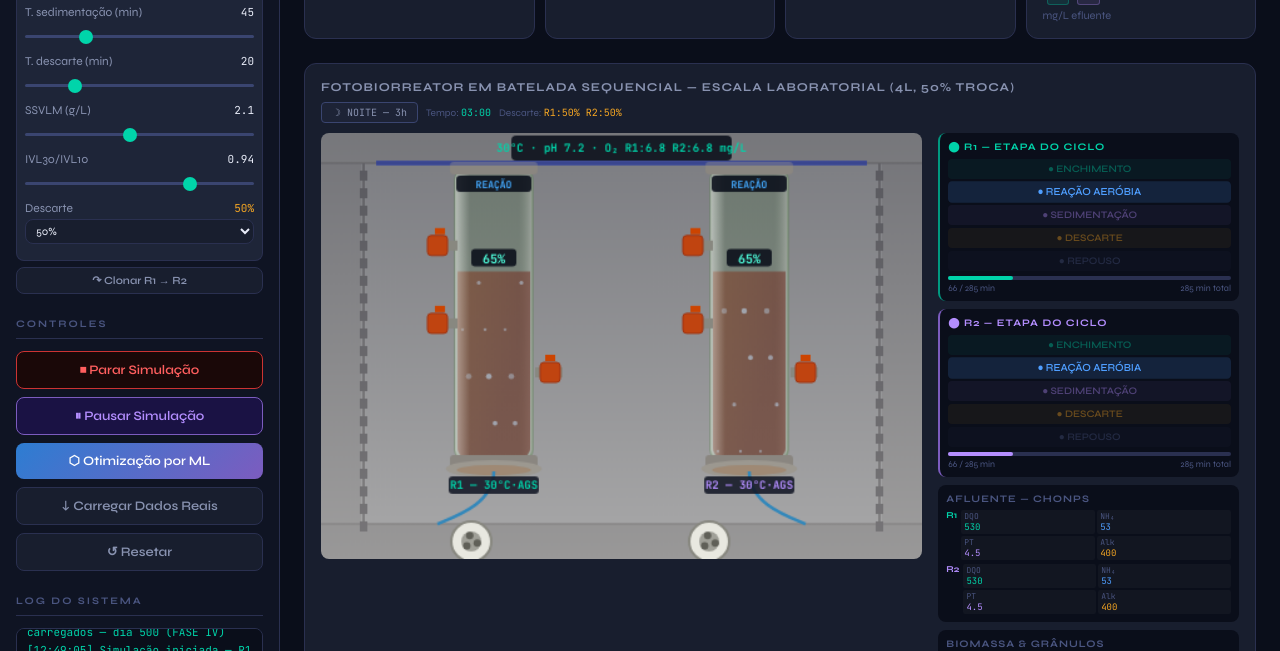
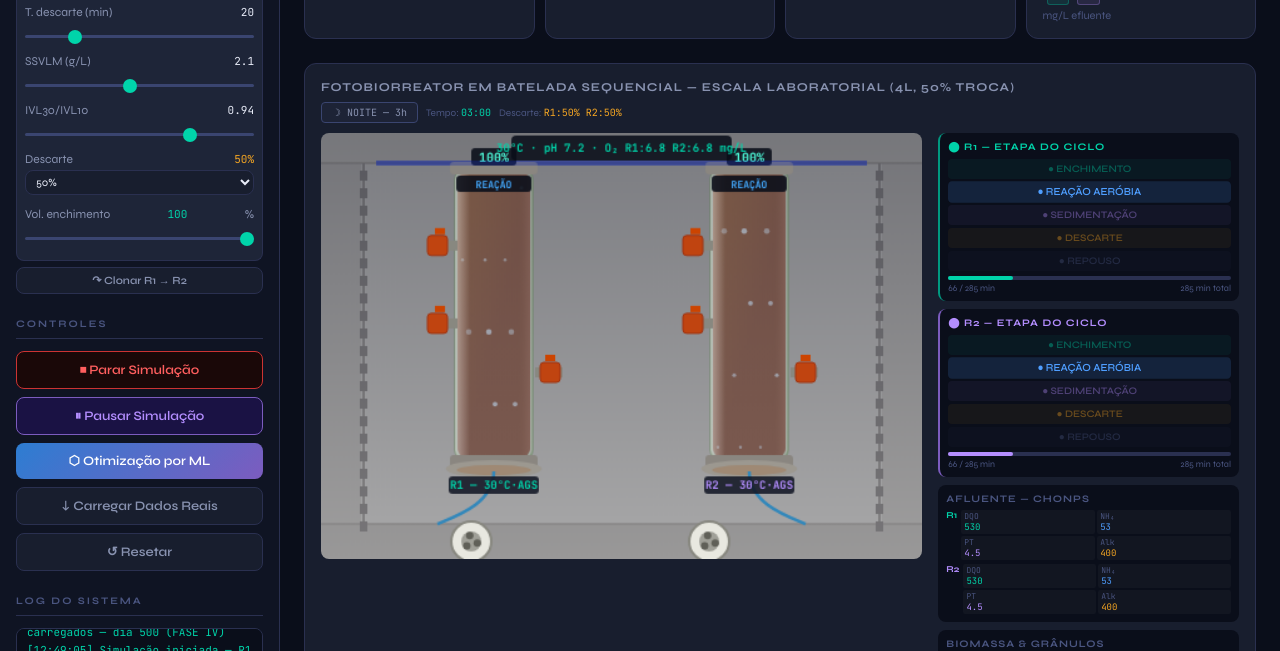
Before and after one commit to AluisioPereira/lsa-reactors, a plain HTML site: page index.html in a window 1280 px wide. Both pictures are taken after a click on the button "↷ Clonar R1 → R2". Shown: the part 178-829 px from the top of the page. Drawn offline with nearby package versions, Linux system fonts and the light colour scheme; animation ran at ten frames a second.

Commit message:
ajustes 100% de volume

```diff
--- a/index.html
+++ b/index.html
@@ -262,6 +262,10 @@ select:focus{border-color:var(--blue)}
             <option value="75">75%</option><option value="100">100%</option>
           </select>
         </div>
+        <div class="param-row">
+          <div class="param-label">Vol. enchimento <span id="r1_targetFillVal" style="color:var(--teal);font-family:'JetBrains Mono',monospace">100</span>%</div>
+          <input type="range" id="r1_targetFillSlider" min="10" max="100" value="100" step="5" style="accent-color:var(--teal)">
+        </div>
       </div>
 
       <!-- ===== REATOR 2 PANEL ===== -->
@@ -324,6 +328,10 @@ select:focus{border-color:var(--blue)}
             <option value="25">25%</option><option value="50" selected>50%</option>
             <option value="75">75%</option><option value="100">100%</option>
           </select>
+        </div>
+        <div class="param-row">
+          <div class="param-label">Vol. enchimento <span id="r2_targetFillVal" style="color:var(--purple);font-family:'JetBrains Mono',monospace">100</span>%</div>
+          <input type="range" id="r2_targetFillSlider" min="10" max="100" value="100" step="5" style="accent-color:var(--purple)">
         </div>
       </div>
 
@@ -1107,7 +1115,8 @@ function getReactorParams(ri){
     ssv: +document.getElementById(p+'_ssvSlider').value,
     ivl: +document.getElementById(p+'_ivlSlider').value,
     fase: document.getElementById(p+'_faseSelect').value,
-    discardPct: +document.getElementById(p+'_discardSelect').value
+    discardPct: +document.getElementById(p+'_discardSelect').value,
+    fillTargetPct: +((document.getElementById(p+'_targetFillSlider')||{value:100}).value)
   };
 }
 
@@ -1125,7 +1134,7 @@ function selectRtab(ri){
 
 // Clone R1 → R2
 function syncR1toR2(){
-  const fields=['dqoSlider','nh4Slider','ptSlider','alkSlider','fillSlider','reactSlider','settleSlider','decantSlider','ssvSlider','ivlSlider'];
+  const fields=['dqoSlider','nh4Slider','ptSlider','alkSlider','fillSlider','reactSlider','settleSlider','decantSlider','ssvSlider','ivlSlider','targetFillSlider'];
   fields.forEach(f=>{
     const v = document.getElementById('r1_'+f).value;
     document.getElementById('r2_'+f).value = v;
@@ -1312,6 +1321,7 @@ function animateCycle(p, ri){
     rStates[ri].pct=phaseElapsed/Math.max(1,times[phaseIdx]);
     rStates[ri].simMinutes+=2;
     rStates[ri].discardPct=p.discardPct||50;
+    rStates[ri].fillTargetPct=p.fillTargetPct||100;
     // Update KPIs live when params change
     if(elapsed%20===0){
       const pr=getReactorParams(ri);
@@ -1332,7 +1342,7 @@ function makeReactorState(){
     simHour: 0, lightOn: true,
     granDay: 0, granules: [],
     bubbles: [], feedDrops: [],
-    discardStream: false, discardPct: 50,
+    discardStream: false, discardPct: 50, fillTargetPct: 100,
     biofilm: 0, algaeColor: 0,
     tick: 0, simMinutes: 0
   };
@@ -1379,6 +1389,18 @@ function updateDiscardLabels(){
 }
 // Backward compat
 function updateDiscardLabel(){ updateDiscardLabels(); }
+
+function updateFillTargetLabels(){
+  [0,1].forEach(ri=>{
+    const rn=ri===0?'r1':'r2';
+    const el=document.getElementById(rn+'_targetFillSlider');
+    if(!el) return;
+    const v=+el.value;
+    rStates[ri].fillTargetPct=v;
+    const dv=document.getElementById(rn+'_targetFillVal');
+    if(dv) dv.textContent=v;
+  });
+}
 
 function drawNutrientsPanel(p, elId){
   const el=document.getElementById(elId);
@@ -1490,9 +1512,11 @@ function drawReactorCanvas(phases, pcts, params){
     const riPhase = phases[ri]||0;
     const riPct = pcts[ri]||0;
     const discardFrac = rs.discardPct/100;
-    const liquidFill = riPhase===0 ? 0.32+riPct*0.33
-                     : riPhase===3 ? Math.max(0.18, 0.65-riPct*discardFrac*0.65)
-                     : 0.65;
+    const fillTarget = (rs.fillTargetPct||100)/100;
+    const startLevel = fillTarget * (1 - discardFrac);
+    const liquidFill = riPhase===0 ? startLevel + riPct*(fillTarget - startLevel)
+                     : riPhase===3 ? Math.max(fillTarget*0.12, fillTarget - riPct*discardFrac*fillTarget)
+                     : fillTarget;
     const liquidTop = tubY + tubH*(1-liquidFill);
     const algaeIntensity = rs.algaeColor;
     const biofilmIntensity = rs.biofilm;
@@ -2053,7 +2077,7 @@ document.querySelectorAll('.tab').forEach(t=>{
 
 // ===== SLIDERS =====
 function updateSliderDisplays(){
-  const fields=['dqo','nh4','pt','alk','fill','react','settle','decant','ssv','ivl'];
+  const fields=['dqo','nh4','pt','alk','fill','react','settle','decant','ssv','ivl','targetFill'];
   ['r1','r2'].forEach(rn=>{
     fields.forEach(f=>{
       const s=document.getElementById(rn+'_'+f+'Slider');
@@ -2067,6 +2091,7 @@ document.addEventListener('DOMContentLoaded',()=>{
   document.querySelectorAll('input[type=range]').forEach(s=>{
     s.addEventListener('input',()=>{
       updateSliderDisplays();
+      updateFillTargetLabels();
       if(simRunningState[0]||simRunningState[1]){
         const p1=getReactorParams(0);const r1=predictPerformance(p1);
         const p2=getReactorParams(1);const r2=predictPerformance(p2);
@@ -2074,6 +2099,8 @@ document.addEventListener('DOMContentLoaded',()=>{
       }
     });
   });
+  // Init fill target state from slider defaults
+  updateFillTargetLabels();
 });
 
 // ===== LOG =====
```
